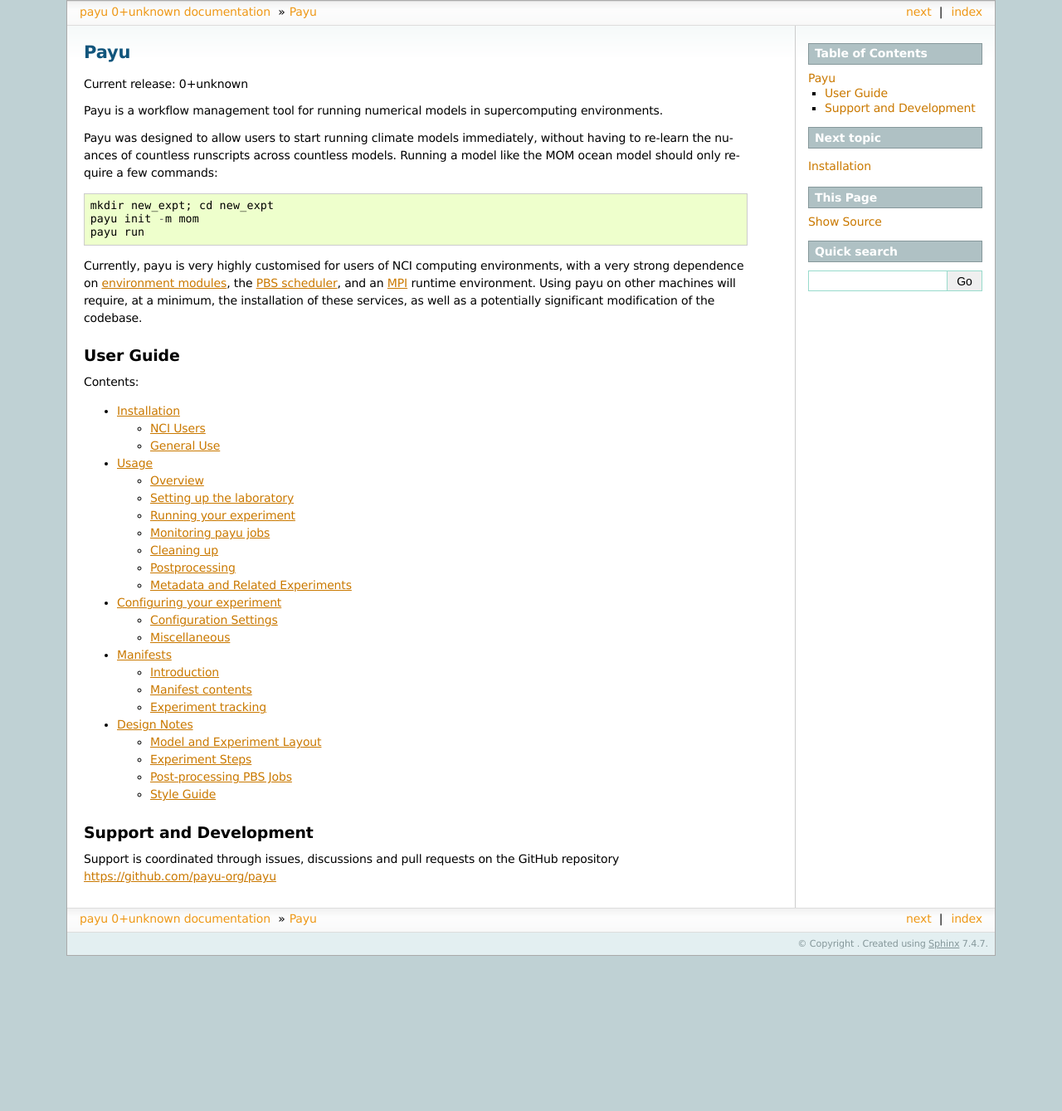
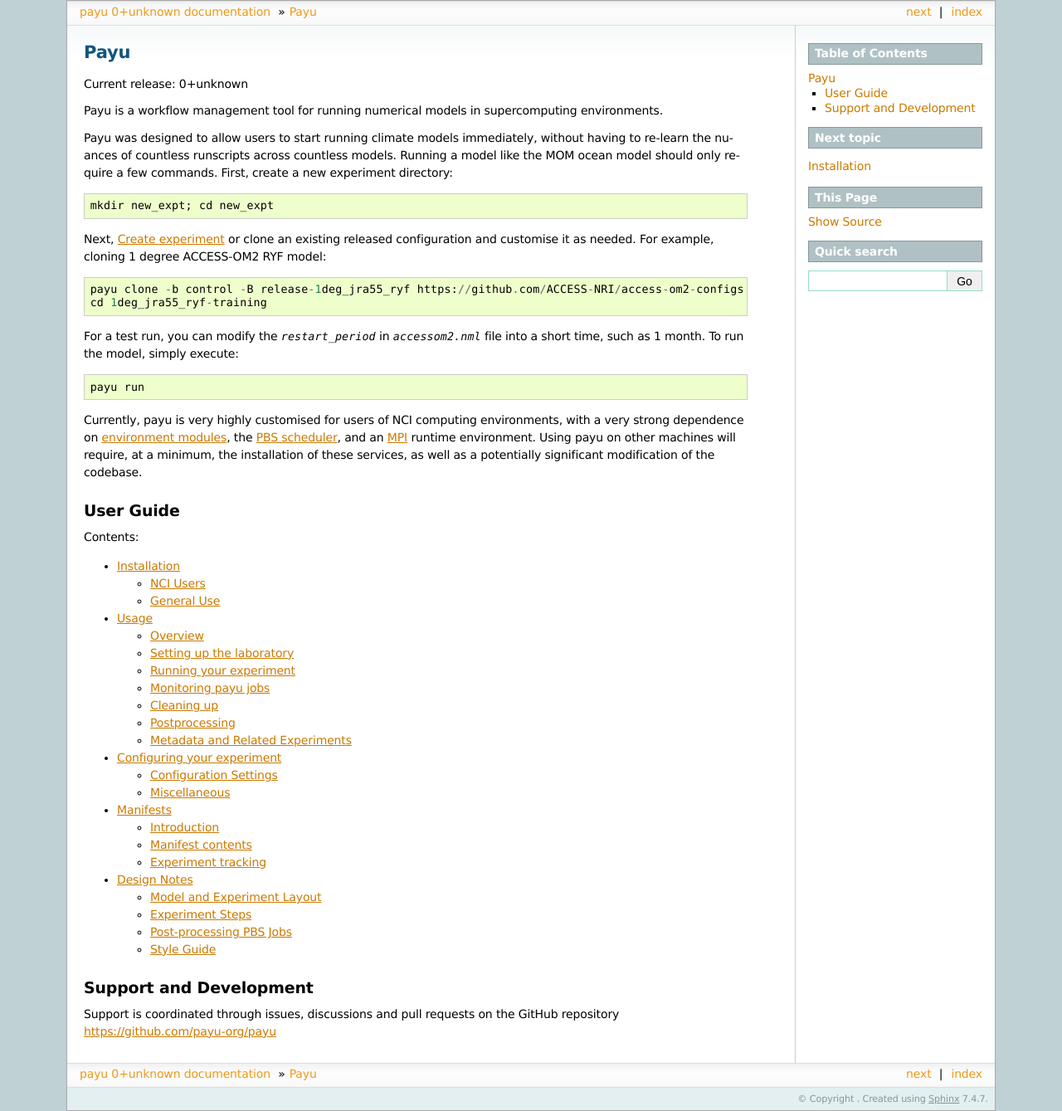
Before and after one commit to payu-org/payu, a Sphinx documentation site: the page built from docs/source/index.rst, in a window 1280 px wide. Shown: the whole page at 83% size. Built offline with Sphinx 7.4.7, drawn with Linux system fonts in a browser that asks for light colours; before the commit the page ends 1152 px from its top, so only the background shows below that.

Commit message:
Clarify how to start a simply expt with payu in readthedoc.

```diff
--- a/docs/source/index.rst
+++ b/docs/source/index.rst
@@ -10,10 +10,21 @@
 Payu was designed to allow users to start running climate models immediately,
 without having to re-learn the nuances of countless runscripts across countless
 models. Running a model like the MOM ocean model should only require a few
-commands::
+commands.
+First, create a new experiment directory::
 
    mkdir new_expt; cd new_expt
-   payu init -m mom
+
+Next, :ref:`Create-experiment` or clone an existing released configuration and customise it as needed.
+For example, cloning 1 degree ACCESS-OM2 RYF model::
+
+   payu clone -b control -B release-1deg_jra55_ryf https://github.com/ACCESS-NRI/access-om2-configs 1deg_jra55_ryf-training
+   cd 1deg_jra55_ryf-training
+
+For a test run, you can modify the `restart_period` in `accessom2.nml` file into a short time,
+such as 1 month.
+To run the model, simply execute::
+
    payu run
 
 Currently, payu is very highly customised for users of NCI computing
--- a/docs/source/usage.rst
+++ b/docs/source/usage.rst
@@ -139,6 +139,7 @@
 ``payu checkout`` can be used instead (see :ref:`usage-metadata`).
 
 
+.. _Create-experiment:
 Create experiment
 -----------------
 
```
